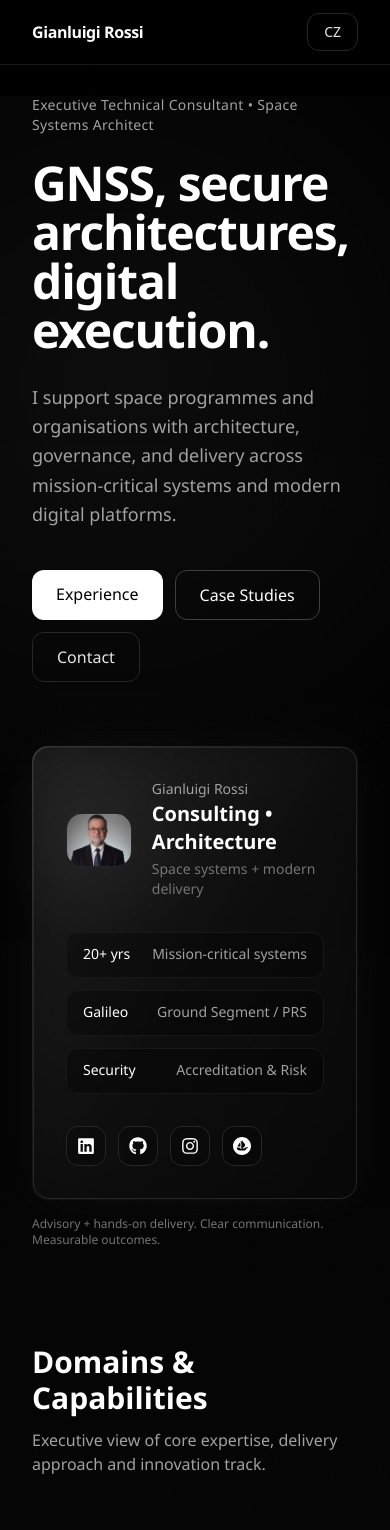
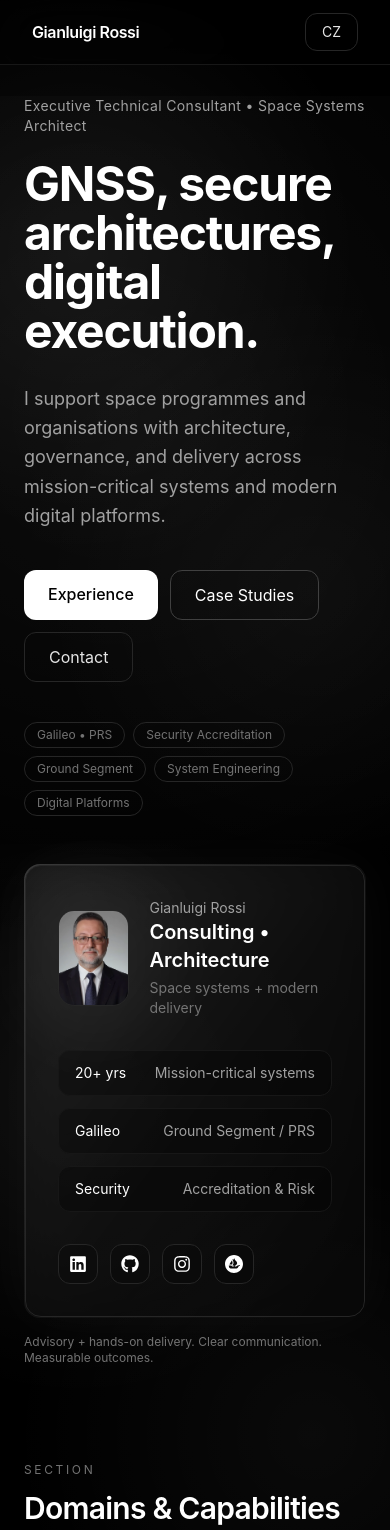
Before and after one commit to galileo73/portfolio, a React (Vite) app: page / in a window 390 px wide. Shown: the top 1530 px of the page. Built offline with nearby package versions, Linux system fonts and the light colour scheme.

Commit message:
20260227: Updated version 0.4

```diff
--- a/src/components/layout/Container.tsx
+++ b/src/components/layout/Container.tsx
@@ -5,7 +5,7 @@ type Props = {
 
 export default function Container({ children, className = "" }: Props) {
   return (
-    <div className={`w-full max-w-[1400px] mx-auto px-8 md:px-12 ${className}`}>
+    <div className={`w-full max-w-7xl mx-auto px-6 md:px-10 ${className}`}>
       {children}
     </div>
   );
--- a/src/components/sections/Hero.tsx
+++ b/src/components/sections/Hero.tsx
@@ -17,13 +17,11 @@ export default function Hero() {
 
   return (
     <section className="relative min-h-screen flex items-center overflow-hidden">
-      {/* subtle background glow */}
       <div className="pointer-events-none absolute inset-0 bg-[radial-gradient(circle_at_30%_25%,rgba(255,255,255,0.05),transparent_55%)]" />
 
       <Container>
-        <div className="grid lg:grid-cols-[1.2fr_0.8fr] gap-16 items-center">
-
-          {/* LEFT SIDE */}
+        <div className="grid gap-12 items-center lg:grid-cols-[1.15fr_0.85fr]">
+          {/* LEFT */}
           <div>
             <Reveal>
               <p className="text-sm text-neutral-400 tracking-wide">
@@ -67,19 +65,35 @@ export default function Hero() {
                 </a>
               </div>
             </Reveal>
+
+            <Reveal delay={0.2}>
+              <div className="mt-10 flex flex-wrap gap-2 text-xs text-neutral-500">
+                {[
+                  "Galileo • PRS",
+                  "Security Accreditation",
+                  "Ground Segment",
+                  "System Engineering",
+                  "Digital Platforms",
+                ].map((x) => (
+                  <span
+                    key={x}
+                    className="border border-neutral-800 px-3 py-1 rounded-full"
+                  >
+                    {x}
+                  </span>
+                ))}
+              </div>
+            </Reveal>
           </div>
 
-          {/* RIGHT SIDE CARD */}
+          {/* RIGHT */}
           <Reveal delay={0.1}>
             <div className="flex justify-center lg:justify-end">
-              <div className="w-full max-w-[520px]">
-
+              <div className="w-full max-w-[520px] lg:max-w-none">
                 <div className="relative rounded-2xl p-[1px]">
                   <div className="absolute inset-0 rounded-2xl bg-gradient-to-br from-white/20 via-white/5 to-transparent" />
 
                   <div className="relative rounded-2xl bg-neutral-950/70 backdrop-blur-xl border border-neutral-800 p-8 shadow-[0_0_60px_rgba(255,255,255,0.04)]">
-
-                    {/* Profile */}
                     <div className="flex items-center gap-5">
                       <div className="relative">
                         <div className="absolute -inset-8 rounded-full bg-white/5 blur-2xl" />
@@ -91,9 +105,7 @@ export default function Hero() {
                       </div>
 
                       <div>
-                        <p className="text-sm text-neutral-400">
-                          Gianluigi Rossi
-                        </p>
+                        <p className="text-sm text-neutral-400">Gianluigi Rossi</p>
                         <p className="text-xl font-semibold">
                           Consulting • Architecture
                         </p>
@@ -103,7 +115,6 @@ export default function Hero() {
                       </div>
                     </div>
 
-                    {/* Metrics */}
                     <div className="mt-8 space-y-3">
                       {METRICS.map((m) => (
                         <div
@@ -116,13 +127,14 @@ export default function Hero() {
                       ))}
                     </div>
 
-                    {/* Social icons only */}
                     <div className="mt-8 flex gap-3">
                       <a
                         href="PASTE_LINKEDIN"
                         target="_blank"
                         rel="noreferrer"
                         className="hover-lift w-10 h-10 flex items-center justify-center rounded-xl border border-neutral-800 bg-black/20 hover:border-white/40 transition"
+                        aria-label="LinkedIn"
+                        title="LinkedIn"
                       >
                         <FaLinkedin size={18} />
                       </a>
@@ -132,6 +144,8 @@ export default function Hero() {
                         target="_blank"
                         rel="noreferrer"
                         className="hover-lift w-10 h-10 flex items-center justify-center rounded-xl border border-neutral-800 bg-black/20 hover:border-white/40 transition"
+                        aria-label="GitHub"
+                        title="GitHub"
                       >
                         <FaGithub size={18} />
                       </a>
@@ -141,6 +155,8 @@ export default function Hero() {
                         target="_blank"
                         rel="noreferrer"
                         className="hover-lift w-10 h-10 flex items-center justify-center rounded-xl border border-neutral-800 bg-black/20 hover:border-white/40 transition"
+                        aria-label="Instagram"
+                        title="Instagram"
                       >
                         <FaInstagram size={18} />
                       </a>
@@ -150,22 +166,21 @@ export default function Hero() {
                         target="_blank"
                         rel="noreferrer"
                         className="hover-lift w-10 h-10 flex items-center justify-center rounded-xl border border-neutral-800 bg-black/20 hover:border-white/40 transition"
+                        aria-label="OpenSea"
+                        title="OpenSea"
                       >
                         <SiOpensea size={18} />
                       </a>
                     </div>
-
                   </div>
                 </div>
 
                 <p className="mt-4 text-xs text-neutral-500">
                   Advisory + hands-on delivery. Clear communication. Measurable outcomes.
                 </p>
-
               </div>
             </div>
           </Reveal>
-
         </div>
       </Container>
     </section>
--- a/src/components/sections/Projects.tsx
+++ b/src/components/sections/Projects.tsx
@@ -20,27 +20,32 @@ export default function Projects() {
         <Reveal>
           <SectionHeader
             title="Case Studies"
-            subtitle="A few selected initiatives with clear problem framing, approach and measurable value."
+            subtitle="Selected initiatives framed as executive briefs: problem, approach, impact."
           />
         </Reveal>
 
-        <div className="space-y-8">
+        <div className="mt-14 space-y-8">
           {caseStudies.map((cs) => (
             <Reveal key={cs.title} delay={0.06}>
               <Card className="p-0">
-                <div className="grid lg:grid-cols-12 gap-0">
+                <div className="grid lg:grid-cols-12">
                   {/* LEFT SUMMARY */}
                   <div className="lg:col-span-4 p-8 border-b lg:border-b-0 lg:border-r border-neutral-900">
                     <div className="flex items-start justify-between gap-4">
-                      <h4 className="text-xl font-semibold">{cs.title}</h4>
+                      <h3 className="text-xl font-semibold">{cs.title}</h3>
                       <Tag tag={cs.tag} />
                     </div>
 
-                    <p className="mt-4 text-neutral-400">{cs.summary}</p>
+                    <p className="mt-4 text-neutral-400 leading-relaxed">
+                      {cs.summary}
+                    </p>
 
                     <div className="mt-6 flex flex-wrap gap-2 text-xs text-neutral-500">
                       {cs.tech.map((t) => (
-                        <span key={t} className="border border-neutral-800 px-2 py-1 rounded">
+                        <span
+                          key={t}
+                          className="border border-neutral-800 px-2 py-1 rounded"
+                        >
                           {t}
                         </span>
                       ))}
--- a/src/components/ui/Card.tsx
+++ b/src/components/ui/Card.tsx
@@ -6,8 +6,8 @@ type Props = {
 export default function Card({ children, className = "" }: Props) {
   return (
     <div className={`relative rounded-2xl p-[1px] ${className}`}>
-      <div className="absolute inset-0 rounded-2xl bg-gradient-to-br from-white/18 via-white/6 to-transparent" />
-      <div className="relative rounded-2xl bg-neutral-950/70 backdrop-blur-sm p-8 border border-neutral-900 hover:border-white/25 transition">
+      <div className="absolute inset-0 rounded-2xl bg-gradient-to-br from-white/14 via-white/6 to-transparent" />
+      <div className="relative rounded-2xl border border-neutral-900 bg-neutral-950/60 backdrop-blur-xl shadow-[0_0_60px_rgba(255,255,255,0.03)]">
         {children}
       </div>
     </div>
--- a/src/components/ui/SectionHeader.tsx
+++ b/src/components/ui/SectionHeader.tsx
@@ -5,11 +5,18 @@ type Props = {
 
 export default function SectionHeader({ title, subtitle }: Props) {
   return (
-    <div className="mb-14">
-      <h3 className="text-3xl font-semibold">{title}</h3>
-      {subtitle && (
-        <p className="mt-3 text-neutral-400 max-w-xl">{subtitle}</p>
-      )}
+    <div className="max-w-3xl">
+      <p className="text-xs uppercase tracking-[0.22em] text-neutral-500">
+        Section
+      </p>
+      <h2 className="mt-3 text-3xl md:text-4xl font-semibold tracking-tight">
+        {title}
+      </h2>
+      {subtitle ? (
+        <p className="mt-4 text-neutral-400 leading-relaxed">
+          {subtitle}
+        </p>
+      ) : null}
     </div>
   );
 }
--- a/src/index.css
+++ b/src/index.css
@@ -1,25 +1,37 @@
 @import "tailwindcss";
 
-/* Global page background */
+/* ---------- Base layout (fix Vite default centering issues) ---------- */
 html,
 body {
+  height: 100%;
+  background: #000;
+}
+
+body {
   margin: 0;
-  padding: 0;
+}
+
+#root {
+  min-height: 100vh;
+  width: 100%;
+}
+
+/* ---------- Premium background ---------- */
+html,
+body {
   background: radial-gradient(
       circle at 20% 30%,
       rgba(255, 255, 255, 0.06),
-      transparent 42%
+      transparent 45%
     ),
     radial-gradient(
       circle at 80% 70%,
-      rgba(255, 255, 255, 0.035),
+      rgba(255, 255, 255, 0.04),
       transparent 45%
     ),
     #000;
-  color: white;
 }
 
-/* Subtle grid overlay */
 body::before {
   content: "";
   position: fixed;
@@ -33,41 +45,19 @@ body::before {
     linear-gradient(to bottom, rgba(255, 255, 255, 0.04) 1px, transparent 1px);
   background-size: 90px 90px;
   opacity: 0.12;
-  mask-image: radial-gradient(circle at 30% 20%, black 0%, transparent 60%);
+  mask-image: radial-gradient(circle at 30% 20%, black 0%, transparent 62%);
 }
 
-/* Base typography */
-:root {
-  font-family: system-ui, -apple-system, Segoe UI, Roboto, Helvetica, Arial,
-    sans-serif;
-  text-rendering: geometricPrecision;
-  -webkit-font-smoothing: antialiased;
-  -moz-osx-font-smoothing: grayscale;
-}
-
-/* Important: do NOT center the whole app */
-body {
-  min-height: 100vh;
-}
-
-/* Media safety */
-img {
-  max-width: 100%;
-  height: auto;
-  display: block;
-}
-
-/* === PREMIUM HOVER LIFT === */
+/* ---------- Utilities ---------- */
 .hover-lift {
-  transition: transform 180ms ease, border-color 180ms ease, background-color 180ms ease;
+  transition: transform 180ms ease, border-color 180ms ease,
+    background-color 180ms ease;
 }
 
 .hover-lift:hover {
   transform: translateY(-4px);
 }
 
-
-/* === PREMIUM GLASS SURFACE === */
 .glass-surface {
   background: linear-gradient(
       180deg,
@@ -75,6 +65,7 @@ img {
       rgba(255, 255, 255, 0.02)
     ),
     rgba(0, 0, 0, 0.55);
+
   backdrop-filter: blur(18px);
   -webkit-backdrop-filter: blur(18px);
 }
```
